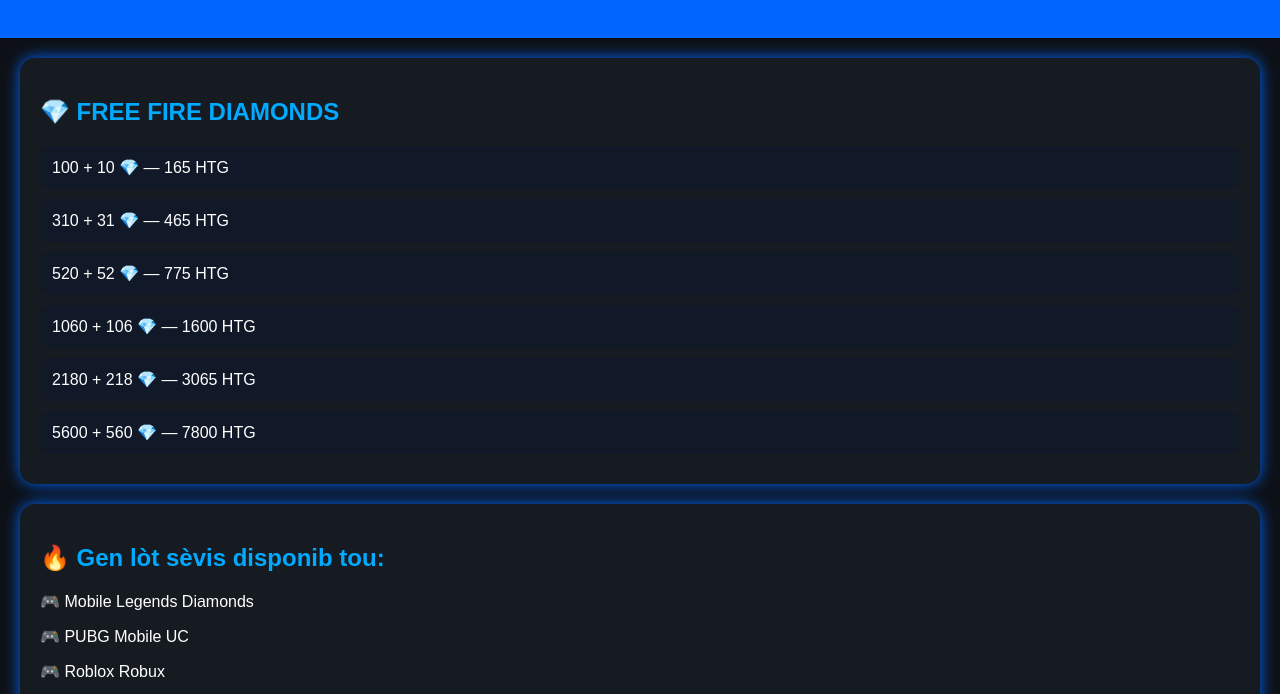
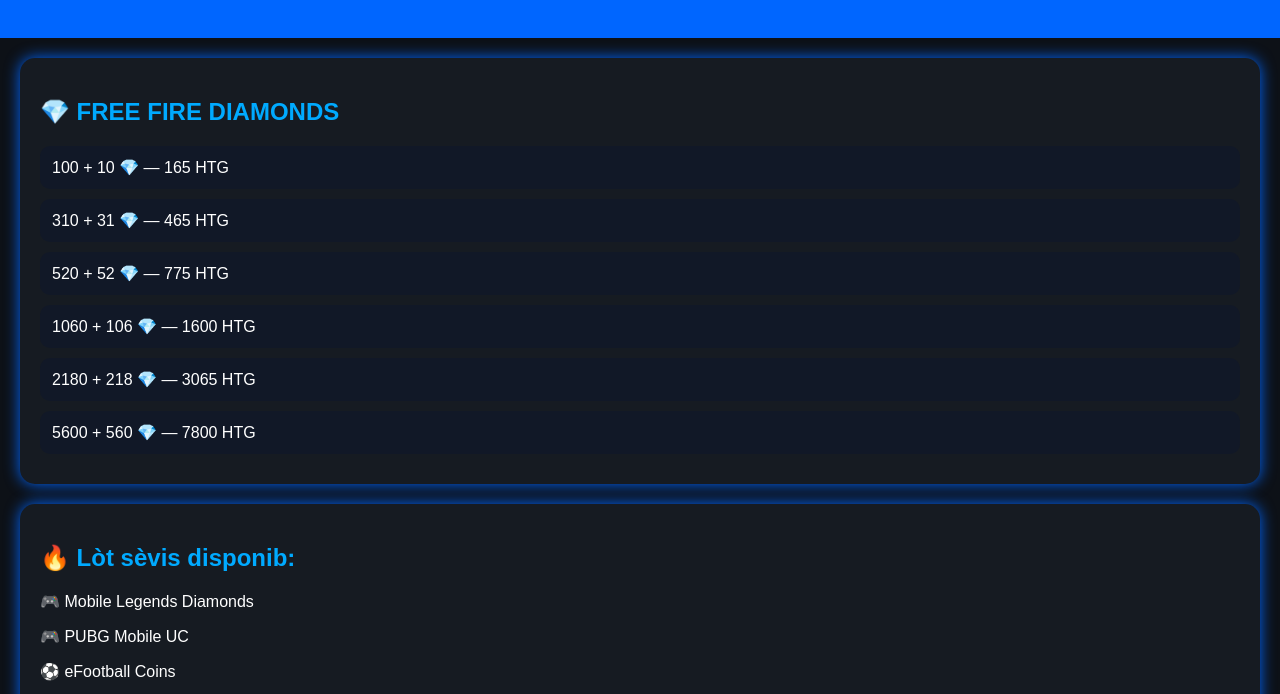
Before and after one commit to SebyTopup/SEBY-TOP-UP-, a plain HTML site: page index.html in a window 1280 px wide. Shown: the part 100-794 px from the top of the page. Drawn offline with Linux system fonts and the light colour scheme.

Commit message:
Update service heading and add eFootball Coins

```diff
--- a/index.html
+++ b/index.html
@@ -76,7 +76,6 @@
 <p>Recharge Free Fire • PUBG • eFootball • Mobile Legends</p>
 </header>
 
-
 <div class="container">
 
 <div class="card">
@@ -95,10 +94,11 @@
 
 <div class="card">
 
-<h2>🔥 Gen lòt sèvis disponib tou:</h2>
+<h2>🔥 Lòt sèvis disponib:</h2>
 
 <p>🎮 Mobile Legends Diamonds</p>
 <p>🎮 PUBG Mobile UC</p>
+<p>⚽ eFootball Coins</p>
 <p>🎮 Roblox Robux</p>
 <p>🎵 TikTok Recharge</p>
 <p>📺 Netflix Premium</p>
```
